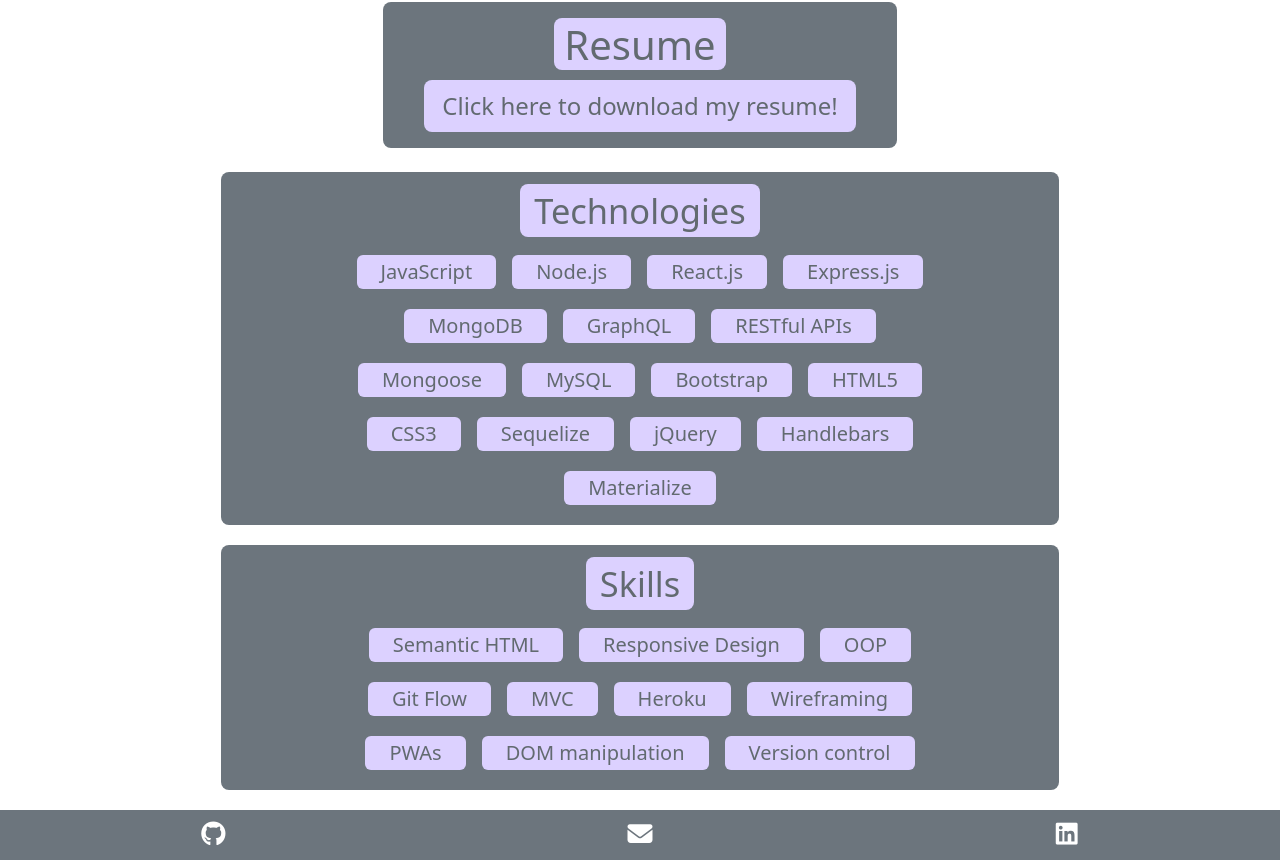
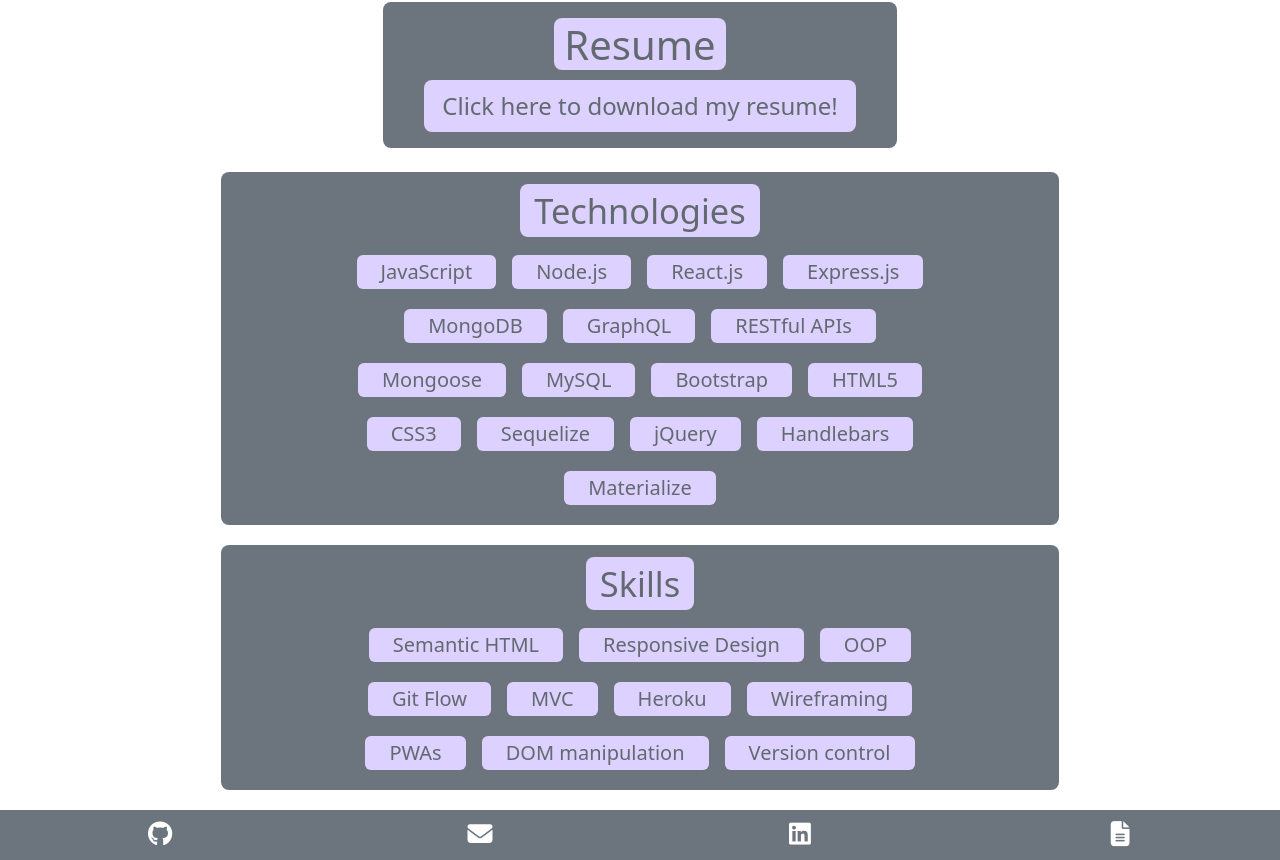
Before and after one commit to MarkCirineo/react-portfolio, a React (Create React App) app: page /#/resume in a window 1280 px wide. Shown: the part 117-977 px from the top of the page. Built offline with nearby package versions, Linux system fonts and the light colour scheme; no server answers.

Commit message:
added a link in the footer to download my resume

```diff
--- a/src/components/footer.js
+++ b/src/components/footer.js
@@ -1,17 +1,21 @@
 import React from "react";
+import resume from "./pages/resume/resume.pdf";
 
 function Footer() {
     return (
         <div className="container-fluid footer-container bg-secondary text-white">
             <div className="row d-flex justify-content-around">
-                <div className="col-4 text-center">
+                <div className="col-3 text-center">
                     <a href="https://www.github.com/markcirineo" target="_blank" rel="noreferrer" className="a-footer" ><i className="fab fa-github"></i></a>
                 </div>
-                <div className="col-4 text-center">
+                <div className="col-3 text-center">
                     <a href="mailto:markcirineo22@gmail.com" className="a-footer" ><i className="fas fa-envelope"></i></a>
                 </div>
-                <div className="col-4 text-center">
+                <div className="col-3 text-center">
                     <a href="https://www.linkedin.com/in/mark-cirineo/" target="_blank" rel="noreferrer" className="a-footer"><i className="fab fa-linkedin"></i></a>
+                </div>
+                <div className="col-3 text-center">
+                    <a href={resume} target="_blank" rel="noreferrer" className="a-footer" download><i className="fas fa-file-alt"></i></a>
                 </div>
             </div>
         </div>
```
